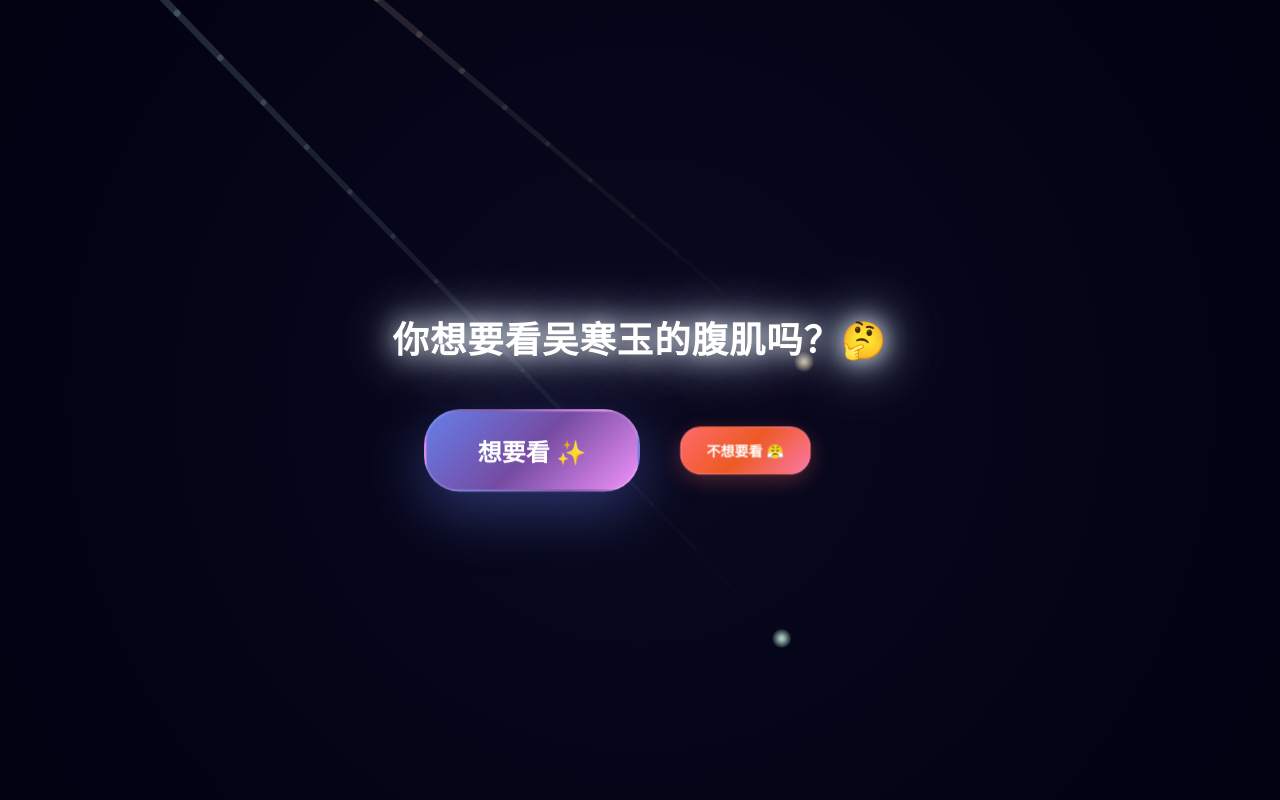
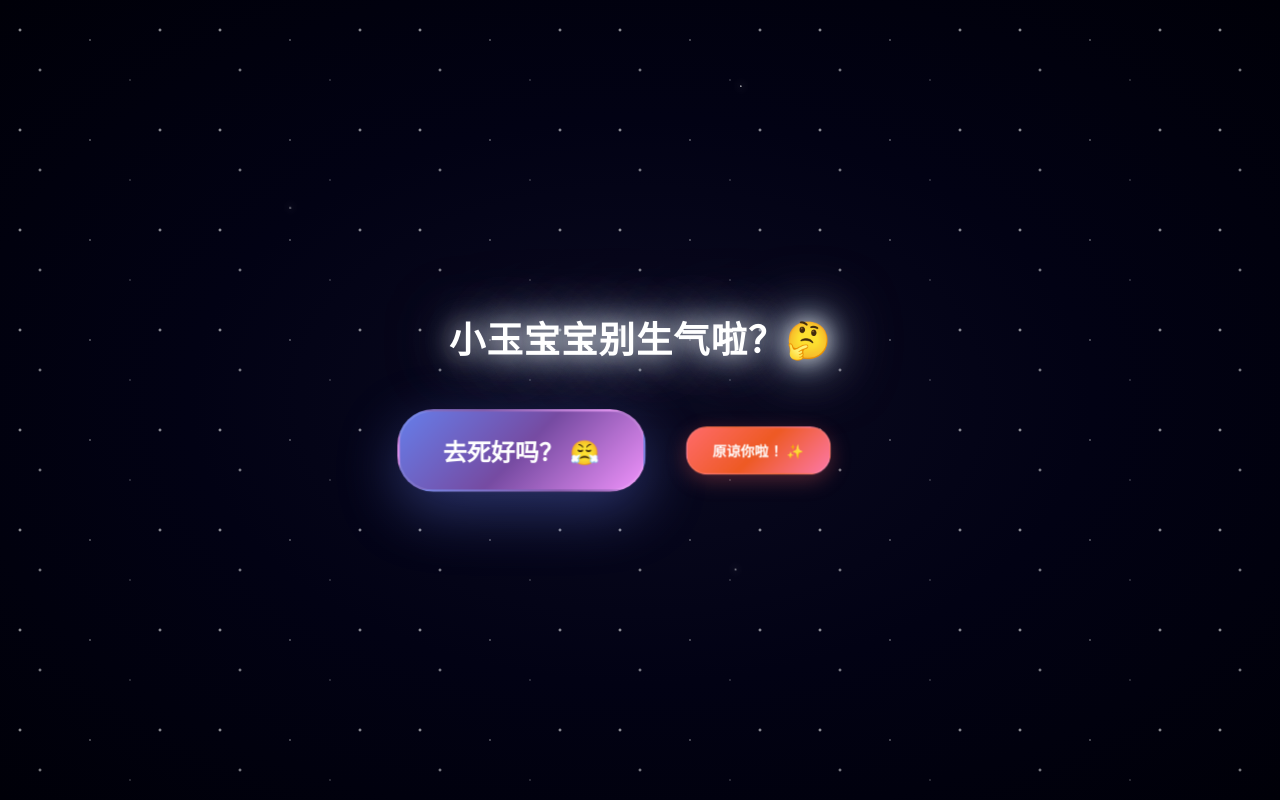
Before and after one commit to hongzhiWang2002/liuxing, a plain HTML site: page index.html in a window 1280 px wide. Drawn offline with Linux system fonts and the light colour scheme; animation ran at ten frames a second.

Commit message:
index.html

```diff
--- a/index.html
+++ b/index.html
@@ -2,12 +2,22 @@
 <html lang="zh-CN">
 <head>
 <meta charset="utf-8" />
-<meta name="viewport" content="width=device-width,initial-scale=1,viewport-fit=cover,user-scalable=no"/>
+<meta name="viewport" content="width=device-width,initial-scale=1,viewport-fit=cover,user-scalable=no,minimum-scale=1,maximum-scale=1"/>
+<meta name="apple-mobile-web-app-capable" content="yes">
+<meta name="apple-mobile-web-app-status-bar-style" content="black-translucent">
+<meta name="apple-touch-fullscreen" content="yes">
 <title>小玉の网站</title>
 <style>
-  * { margin: 0; padding: 0; box-sizing: border-box; }
+  * {
+    margin: 0;
+    padding: 0;
+    box-sizing: border-box;
+    -webkit-tap-highlight-color: transparent;
+  }
+
   html, body {
-    height: 100%;
+    height: 100vh;
+    width: 100vw;
     background: #020214;
     font-family: -apple-system, BlinkMacSystemFont, "Segoe UI", Roboto, "Noto Sans SC", "Microsoft YaHei", sans-serif;
     -webkit-user-select: none;
@@ -15,25 +25,118 @@
     user-select: none;
     overflow: hidden;
     -webkit-touch-callout: none;
-    -webkit-tap-highlight-color: transparent;
-  }
-
-  canvas {
-    display: block;
-    width: 100vw;
-    height: 100vh;
     position: fixed;
     top: 0;
     left: 0;
+  }
+
+  /* iOS Safari 专用优化 */
+  @supports (-webkit-touch-callout: none) {
+    html, body {
+      -webkit-overflow-scrolling: touch;
+      -webkit-transform: translate3d(0,0,0);
+      transform: translate3d(0,0,0);
+    }
+  }
+
+  .background {
+    position: fixed;
+    top: 0;
+    left: 0;
+    width: 100vw;
+    height: 100vh;
     z-index: 1;
+    background: radial-gradient(ellipse at center, #0a0a20 0%, #020214 50%, #000008 100%);
+  }
+
+  .stars {
+    position: absolute;
+    width: 100%;
+    height: 100%;
+    background-image:
+      radial-gradient(2px 2px at 20px 30px, #eee, transparent),
+      radial-gradient(2px 2px at 40px 70px, rgba(255,255,255,0.8), transparent),
+      radial-gradient(1px 1px at 90px 40px, #fff, transparent),
+      radial-gradient(1px 1px at 130px 80px, rgba(255,255,255,0.6), transparent),
+      radial-gradient(2px 2px at 160px 30px, rgba(255,255,255,0.9), transparent);
+    background-repeat: repeat;
+    background-size: 200px 100px;
+    animation: twinkle 4s linear infinite;
+  }
+
+  @keyframes twinkle {
+    0%, 100% { opacity: 0.8; }
+    50% { opacity: 1; }
+  }
+
+  .shooting-star {
+    position: absolute;
+    width: 2px;
+    height: 2px;
+    border-radius: 50%;
+    background: linear-gradient(45deg, #fff, transparent);
+    animation: shoot 3s linear infinite;
+    opacity: 0;
+  }
+
+  @keyframes shoot {
+    0% {
+      opacity: 0;
+      transform: translateX(-100px) translateY(50px);
+    }
+    10% {
+      opacity: 1;
+    }
+    90% {
+      opacity: 1;
+    }
+    100% {
+      opacity: 0;
+      transform: translateX(300px) translateY(-200px);
+    }
+  }
+
+  .shooting-star:nth-child(1) {
+    top: 10%;
+    left: 10%;
+    animation-delay: 0s;
+    box-shadow: 0 0 10px #fff, 0 0 20px #87ceeb, -10px 5px 30px rgba(255,255,255,0.3);
+  }
+
+  .shooting-star:nth-child(2) {
+    top: 30%;
+    left: 20%;
+    animation-delay: 1s;
+    box-shadow: 0 0 10px #fff, 0 0 20px #ffb6c1, -10px 5px 30px rgba(255,182,193,0.3);
+  }
+
+  .shooting-star:nth-child(3) {
+    top: 50%;
+    left: 30%;
+    animation-delay: 2s;
+    box-shadow: 0 0 10px #fff, 0 0 20px #dda0dd, -10px 5px 30px rgba(221,160,221,0.3);
+  }
+
+  .shooting-star:nth-child(4) {
+    top: 20%;
+    left: 50%;
+    animation-delay: 0.5s;
+    box-shadow: 0 0 10px #fff, 0 0 20px #87ceeb, -10px 5px 30px rgba(255,255,255,0.3);
+  }
+
+  .shooting-star:nth-child(5) {
+    top: 70%;
+    left: 60%;
+    animation-delay: 1.5s;
+    box-shadow: 0 0 10px #fff, 0 0 20px #f0e68c, -10px 5px 30px rgba(240,230,140,0.3);
   }
 
   .content {
     position: fixed;
     top: 0;
     left: 0;
-    width: 100%;
-    height: 100%;
+    width: 100vw;
+    height: 100vh;
     display: flex;
     flex-direction: column;
     justify-content: center;
@@ -45,23 +148,33 @@
   }
 
   .question {
-    font-size: clamp(24px, 5vw, 36px);
+    font-size: clamp(24px, 6vw, 36px);
     color: #fff;
     margin-bottom: 50px;
-    text-shadow: 0 0 20px rgba(255,255,255,0.9), 0 0 40px rgba(135,206,250,0.7), 0 0 60px rgba(255,182,193,0.5);
+    text-shadow:
+      0 0 20px rgba(255,255,255,0.9),
+      0 0 40px rgba(135,206,250,0.7),
+      0 0 60px rgba(255,182,193,0.5);
     animation: glow 2s ease-in-out infinite alternate;
     font-weight: 700;
     line-height: 1.4;
     letter-spacing: 1px;
+    max-width: 90%;
   }
 
   @keyframes glow {
     from {
-      text-shadow: 0 0 20px rgba(255,255,255,0.9), 0 0 40px rgba(135,206,250,0.7), 0 0 60px rgba(255,182,193,0.5);
+      text-shadow:
+        0 0 20px rgba(255,255,255,0.9),
+        0 0 40px rgba(135,206,250,0.7),
+        0 0 60px rgba(255,182,193,0.5);
       transform: scale(1);
     }
     to {
-      text-shadow: 0 0 30px rgba(255,255,255,1), 0 0 60px rgba(135,206,250,0.9), 0 0 80px rgba(255,182,193,0.7);
+      text-shadow:
+        0 0 30px rgba(255,255,255,1),
+        0 0 60px rgba(135,206,250,0.9),
+        0 0 80px rgba(255,182,193,0.7);
       transform: scale(1.02);
     }
   }
@@ -87,6 +200,8 @@
     box-shadow: 0 12px 40px rgba(0,0,0,0.4);
     backdrop-filter: blur(15px);
     border: 2px solid rgba(255,255,255,0.1);
+    -webkit-appearance: none;
+    -webkit-tap-highlight-color: transparent;
   }
 
   .btn:before {
@@ -100,7 +215,8 @@
     transition: left 0.6s;
   }
 
-  .btn:hover:before {
+  .btn:hover:before,
+  .btn:active:before {
     left: 100%;
   }
 
@@ -133,7 +249,9 @@
     color: #fff;
     text-align: center;
     opacity: 0;
-    text-shadow: 0 0 30px rgba(255,255,255,0.9), 0 0 50px rgba(255,182,193,0.7);
+    text-shadow:
+      0 0 30px rgba(255,255,255,0.9),
+      0 0 50px rgba(255,182,193,0.7);
     font-weight: 700;
     line-height: 1.6;
     z-index: 30;
@@ -150,10 +268,11 @@
     position: fixed;
     top: 0;
     left: 0;
-    width: 100%;
-    height: 100%;
+    width: 100vw;
+    height: 100vh;
     pointer-events: none;
     z-index: 25;
+    overflow: hidden;
   }
 
   .heart {
@@ -161,6 +280,7 @@
     font-size: 30px;
     animation: heartFloat 4s ease-out forwards;
     text-shadow: 0 0 15px rgba(255,105,180,0.9);
+    pointer-events: none;
   }
 
   @keyframes heartFloat {
@@ -190,7 +310,10 @@
     position: absolute;
     font-size: 40px;
     animation: massiveHeartFloat 5s ease-out forwards;
-    text-shadow: 0 0 20px rgba(255,105,180,1), 0 0 40px rgba(255,182,193,0.8);
+    text-shadow:
+      0 0 20px rgba(255,105,180,1),
+      0 0 40px rgba(255,182,193,0.8);
+    pointer-events: none;
   }
 
   @keyframes massiveHeartFloat {
@@ -259,30 +382,27 @@
     .question {
       margin-bottom: 60px;
       padding: 0 15px;
+      font-size: clamp(20px, 7vw, 28px);
     }
 
     .result-message {
-      font-size: 22px;
+      font-size: clamp(18px, 5vw, 24px);
       padding: 25px 20px;
+    }
+
+    .shooting-star {
+      display: none; /* 在移动设备上隐藏可能有问题的动画 */
     }
   }
 
-  /* iOS Safari 兼容性优化 */
-  @supports (-webkit-touch-callout: none) {
+  /* iOS 设备特定优化 */
+  @media screen and (-webkit-min-device-pixel-ratio: 2) {
     body {
-      -webkit-touch-callout: none;
-      -webkit-user-select: none;
-      position: fixed;
-      width: 100%;
-      height: 100%;
+      -webkit-transform: translateZ(0);
+      transform: translateZ(0);
     }
 
-    .btn {
-      -webkit-tap-highlight-color: transparent;
-      -webkit-appearance: none;
-    }
-
-    canvas {
+    .background, .stars {
       -webkit-transform: translate3d(0,0,0);
       transform: translate3d(0,0,0);
     }
@@ -290,13 +410,21 @@
 </style>
 </head>
 <body>
-<canvas id="c"></canvas>
+
+<div class="background">
+  <div class="stars"></div>
+  <div class="shooting-star"></div>
+  <div class="shooting-star"></div>
+  <div class="shooting-star"></div>
+  <div class="shooting-star"></div>
+  <div class="shooting-star"></div>
+</div>
 
 <div class="content" id="mainContent">
-  <div class="question">你想要看吴寒玉的腹肌吗？🤔</div>
+  <div class="question">小玉宝宝别生气啦？🤔</div>
   <div class="button-container">
-    <button class="btn btn-yes" id="yesBtn">想要看 ✨</button>
-    <button class="btn btn-no" id="noBtn">不想要看 😤</button>
+    <button class="btn btn-yes" id="yesBtn">去死好吗？ 😤</button>
+    <button class="btn btn-no" id="noBtn">原谅你啦 ！✨</button>
   </div>
 </div>
 
@@ -305,166 +433,17 @@
 
 <script>
 (() => {
-  // 动态流星背景效果
-  const canvas = document.getElementById('c');
-  const ctx = canvas.getContext('2d', { alpha: false });
-  let DPR = Math.max(window.devicePixelRatio || 1, 1);
+  'use strict';
 
-  const SPAWN_RATE = 0.12;
-  const BASE_SPEED = 1200;
-  const BASE_SIZE = 3.5;
-  const TRAIL_LEN = 18;
+  // 检测是否为iOS设备
+  const isIOS = /iPad|iPhone|iPod/.test(navigator.userAgent);
+  const isSafari = /^((?!chrome|android).)*safari/i.test(navigator.userAgent);
 
-  let W = 0, H = 0;
-
-  function resize() {
-    DPR = Math.max(window.devicePixelRatio || 1, 1);
-    if (DPR > 2.5) DPR = 2.5;
-    W = window.innerWidth;
-    H = window.innerHeight;
-    canvas.style.width = W + 'px';
-    canvas.style.height = H + 'px';
-    canvas.width = Math.round(W * DPR);
-    canvas.height = Math.round(H * DPR);
-    ctx.setTransform(DPR, 0, 0, DPR, 0, 0);
+  // iOS兼容性优化
+  if (isIOS) {
+    document.body.style.webkitTransform = 'translate3d(0,0,0)';
+    document.body.style.transform = 'translate3d(0,0,0)';
   }
-
-  window.addEventListener('resize', resize, {passive: true});
-  window.addEventListener('orientationchange', () => setTimeout(resize, 100), {passive: true});
-  resize();
-
-  class Meteor {
-    constructor(x, y, vx, vy, size, color, trailLen) {
-      this.x = x;
-      this.y = y;
-      this.vx = vx;
-      this.vy = vy;
-      this.size = size;
-      this.color = color;
-      this.trail = [];
-      this.maxTrail = trailLen || TRAIL_LEN;
-      this.alive = true;
-      this.opacity = Math.random() * 0.5 + 0.5;
-    }
-
-    update(dt) {
-      this.trail.unshift({x: this.x, y: this.y});
-      if (this.trail.length > this.maxTrail) this.trail.length = this.maxTrail;
-      this.x += this.vx * dt;
-      this.y += this.vy * dt;
-      const M = 100;
-      if (this.x < -M || this.x > W + M || this.y < -M || this.y > H + M) this.alive = false;
-    }
-
-    draw(ctx) {
-      if (this.trail.length > 1) {
-        ctx.lineJoin = 'round';
-        ctx.lineCap = 'round';
-        ctx.globalCompositeOperation = 'lighter';
-        for (let i = this.trail.length - 1; i > 0; i--) {
-          const p1 = this.trail[i];
-          const p2 = this.trail[i - 1];
-          const t = (i / this.trail.length);
-          const alpha = Math.pow(t, 1.2) * 0.2 * this.opacity;
-          ctx.strokeStyle = `rgba(${Math.round(this.color[0] * 255)},${Math.round(this.color[1] * 255)},${Math.round(this.color[2] * 255)},${alpha})`;
-          ctx.lineWidth = Math.max(1.5, this.size * (0.5 + t * 1.2));
-          ctx.beginPath();
-          ctx.moveTo(p1.x, p1.y);
-          ctx.lineTo(p2.x, p2.y);
-          ctx.stroke();
-        }
-        ctx.globalCompositeOperation = 'source-over';
-      }
-
-      const r = this.size;
-      const gx = ctx.createRadialGradient(this.x, this.y, 0, this.x, this.y, r * 3);
-      gx.addColorStop(0, `rgba(255,255,255,${0.9 * this.opacity})`);
-      gx.addColorStop(0.2, `rgba(${Math.round(this.color[0] * 255)},${Math.round(this.color[1] * 255)},${Math.round(this.color[2] * 255)},${0.8 * this.opacity})`);
-      gx.addColorStop(0.5, `rgba(${Math.round(this.color[0] * 255)},${Math.round(this.color[1] * 255)},${Math.round(this.color[2] * 255)},${0.4 * this.opacity})`);
-      gx.addColorStop(1, 'rgba(0,0,0,0)');
-      ctx.fillStyle = gx;
-      ctx.beginPath();
-      ctx.arc(this.x, this.y, r * 2.2, 0, Math.PI * 2);
-      ctx.fill();
-    }
-  }
-
-  let meteors = [];
-
-  function spawnMeteor() {
-    const edge = Math.random();
-    let sx, sy, vx, vy;
-
-    if (edge < 0.6) {
-      // 从上方和左上角来
-      sx = randBetween(-W * 0.2, W * 0.3);
-      sy = randBetween(-H * 0.1, H * 0.2);
-      const angleVar = (Math.random() - 0.5) * 0.4;
-      const speed = randBetween(BASE_SPEED * 0.8, BASE_SPEED * 1.4);
-      vx = speed * (0.7 + angleVar);
-      vy = speed * (0.6 + angleVar * 0.3);
-    } else {
-      // 从右上角来
-      sx = randBetween(W * 0.7, W * 1.2);
-      sy = randBetween(-H * 0.1, H * 0.3);
-      const angleVar = (Math.random() - 0.5) * 0.3;
-      const speed = randBetween(BASE_SPEED * 0.7, BASE_SPEED * 1.2);
-      vx = -speed * (0.8 + angleVar);
-      vy = speed * (0.5 + angleVar * 0.2);
-    }
-
-    const size = randBetween(BASE_SIZE * 0.7, BASE_SIZE * 1.6);
-
-    const colors = [
-      [1.0, 1.0, 0.95],    // 白色
-      [0.8, 0.9, 1.0],     // 淡蓝色
-      [1.0, 0.9, 0.7],     // 淡黄色
-      [0.9, 0.8, 1.0],     // 淡紫色
-      [1.0, 0.8, 0.9],     // 淡粉色
-      [0.8, 1.0, 0.9]      // 淡绿色
-    ];
-    const color = colors[Math.floor(Math.random() * colors.length)];
-
-    meteors.push(new Meteor(sx, sy, vx / 1000, vy / 1000, size, color, TRAIL_LEN));
-  }
-
-  function randBetween(a, b) { return a + Math.random() * (b - a); }
-
-  // 初始化流星
-  for (let i = 0; i < 12; i++) spawnMeteor();
-
-  let lastTime = performance.now();
-
-  function loop(t) {
-    const dt = Math.min(50, t - lastTime);
-    lastTime = t;
-    const secs = dt / 1000;
-
-    if (Math.random() < SPAWN_RATE) spawnMeteor();
-
-    // 渐变背景
-    const bgGradient = ctx.createRadialGradient(W/2, H/2, 0, W/2, H/2, Math.max(W, H));
-    bgGradient.addColorStop(0, '#0a0a20');
-    bgGradient.addColorStop(0.5, '#020214');
-    bgGradient.addColorStop(1, '#000008');
-    ctx.fillStyle = bgGradient;
-    ctx.fillRect(0, 0, W, H);
-
-    // 更新和绘制流星
-    for (let i = meteors.length - 1; i >= 0; i--) {
-      const m = meteors[i];
-      m.update(secs * 1000);
-      if (!m.alive) {
-        meteors.splice(i, 1);
-        continue;
-      }
-      m.draw(ctx);
-    }
-
-    requestAnimationFrame(loop);
-  }
-
-  requestAnimationFrame(loop);
 
   // 交互逻辑
   const yesBtn = document.getElementById('yesBtn');
@@ -475,18 +454,39 @@
 
   let yesClickCount = 0;
   let gameEnded = false;
+  let touchHandled = false;
+
+  // 防止iOS双击缩放
+  let lastTouchEnd = 0;
+  document.addEventListener('touchend', function (event) {
+    const now = Date.now();
+    if (now - lastTouchEnd <= 300) {
+      event.preventDefault();
+    }
+    lastTouchEnd = now;
+  }, {passive: false});
+
+  // 防止iOS滚动
+  document.addEventListener('touchmove', function(e) {
+    e.preventDefault();
+  }, {passive: false});
 
   // "想要看" 按钮逻辑
-  yesBtn.addEventListener('click', (e) => {
-    if (gameEnded) return;
+  function handleYesClick(e) {
+    if (gameEnded || touchHandled) return;
 
     e.preventDefault();
+    e.stopPropagation();
+    touchHandled = true;
+
+    setTimeout(() => { touchHandled = false; }, 300);
+
     yesClickCount++;
 
     // 创建点击爱心效果
     createHearts(e.target.getBoundingClientRect());
 
-    // 按钮大小变化 - 初始想要看按钮1.2倍，不想要看0.7倍
+    // 按钮大小变化
     const yesScale = Math.max(0.4, 1.2 - yesClickCount * 0.16);
     const noScale = Math.min(2.0, 0.7 + yesClickCount * 0.26);
 
@@ -495,11 +495,11 @@
 
     // 按钮文字变化
     const yesTexts = [
-      '想要看 ✨',
-      '真的想看 🥺',
-      '超想看的 😍',
-      '拜托了 🙏',
-      '最后一次 💕'
+      '给我死滚 ✨',
+      '别狗叫了 🥺',
+      ' bro你也配？🙏'',
+      '回家好吗？孩子 🥺',
+      '不可能滴 ！🙏'
     ];
     if (yesClickCount < yesTexts.length) {
       yesBtn.textContent = yesTexts[yesClickCount];
@@ -512,39 +512,61 @@
 
       setTimeout(() => {
         createMassiveHearts();
-        showResult('哈哈哈！🤣<br><br>吴寒玉没有腹肌啦～<br><br>只有软软的小肚肚 🤭<br><br>💕 被骗了吧 💕');
+        showResult('哈哈哈！🤣<br><br>玉米豆没有生气啦～<br><br>王宏智你个傻子 💕<br><br>💕 被骗了吧 💕');
       }, 800);
     }
-  });
+  }
 
   // "不想要看" 按钮逻辑
-  noBtn.addEventListener('click', (e) => {
-    if (gameEnded) return;
+  function handleNoClick(e) {
+    if (gameEnded || touchHandled) return;
 
     e.preventDefault();
+    e.stopPropagation();
+    touchHandled = true;
+
+    setTimeout(() => { touchHandled = false; }, 300);
+
     gameEnded = true;
     mainContent.style.opacity = '0';
 
     setTimeout(() => {
-      showResult('😔 你失去了观看吴寒玉腹肌的机会<br><br>（其实她也没有腹肌啦 😝）<br><br>💔 下次要抓住机会哦 💔');
+      showResult(' 谢谢宝宝<br><br>（爱你宝贝 😝）<br><br>💔 亲亲 💔');
     }, 800);
-  });
+  }
+
+  // 绑定事件（同时支持点击和触摸）
+  yesBtn.addEventListener('click', handleYesClick, {passive: false});
+  yesBtn.addEventListener('touchend', handleYesClick, {passive: false});
+
+  noBtn.addEventListener('click', handleNoClick, {passive: false});
+  noBtn.addEventListener('touchend', handleNoClick, {passive: false});
 
   function createHearts(buttonRect) {
     const heartSymbols = ['💖', '💕', '💗', '💘', '💝', '💞', '💓', '💟'];
 
     for (let i = 0; i < 8; i++) {
+      setTimeout(() => {
         const heart = document.createElement('div');
         heart.className = 'heart';
         heart.textContent = heartSymbols[Math.floor(Math.random() * heartSymbols.length)];
-      heart.style.left = buttonRect.left + buttonRect.width/2 + (Math.random() - 0.5) * 120 + 'px';
-      heart.style.top = buttonRect.top + buttonRect.height/2 + 'px';
+
+        const centerX = buttonRect.left + buttonRect.width / 2;
+        const centerY = buttonRect.top + buttonRect.height / 2;
+
+        heart.style.left = (centerX + (Math.random() - 0.5) * 120) + 'px';
+        heart.style.top = centerY + 'px';
         heart.style.fontSize = (25 + Math.random() * 20) + 'px';
         heart.style.animationDelay = Math.random() * 0.5 + 's';
 
         heartContainer.appendChild(heart);
 
-      setTimeout(() => heart.remove(), 4000);
+        setTimeout(() => {
+          if (heart.parentNode) {
+            heart.parentNode.removeChild(heart);
+          }
+        }, 4000);
+      }, i * 100);
     }
   }
 
@@ -557,8 +579,8 @@
         const heart = document.createElement('div');
         heart.className = 'massive-heart';
         heart.textContent = heartSymbols[Math.floor(Math.random() * heartSymbols.length)];
-        heart.style.left = Math.random() * W + 'px';
-        heart.style.top = Math.random() * H + 'px';
+        heart.style.left = Math.random() * window.innerWidth + 'px';
+        heart.style.top = Math.random() * window.innerHeight + 'px';
         heart.style.fontSize = (30 + Math.random() * 25) + 'px';
         heart.style.animationDelay = Math.random() * 0.8 + 's';
 
@@ -568,7 +590,11 @@
 
         heartContainer.appendChild(heart);
 
-        setTimeout(() => heart.remove(), 5000);
+        setTimeout(() => {
+          if (heart.parentNode) {
+            heart.parentNode.removeChild(heart);
+          }
+        }, 5000);
       }, i * 80);
     }
   }
@@ -579,29 +605,17 @@
     resultMessage.style.opacity = '1';
   }
 
-  // iOS兼容性优化
-  let startY = 0;
-
-  document.addEventListener('touchstart', (e) => {
-    startY = e.touches[0].clientY;
-  }, {passive: true});
-
-  document.addEventListener('touchmove', (e) => {
-    const currentY = e.touches[0].clientY;
-    if ((currentY > startY && window.scrollY <= 0) || (currentY < startY && window.scrollY >= document.body.scrollHeight - window.innerHeight)) {
-      e.preventDefault();
+  // 页面加载完成后的初始化
+  document.addEventListener('DOMContentLoaded', function() {
+    // 确保页面完全加载
+    setTimeout(() => {
+      if (isIOS) {
+        // iOS特定的初始化
+        document.body.style.height = '100vh';
+        document.body.style.overflow = 'hidden';
       }
-  }, {passive: false});
-
-  // 防止双击缩放
-  let lastTouchEnd = 0;
-  document.addEventListener('touchend', (e) => {
-    const now = Date.now();
-    if (now - lastTouchEnd <= 300) {
-      e.preventDefault();
-    }
-    lastTouchEnd = now;
-  }, {passive: false});
+    }, 100);
+  });
 
 })();
 </script>
```
Lines whose indentation alone changed are shown as unchanged.
